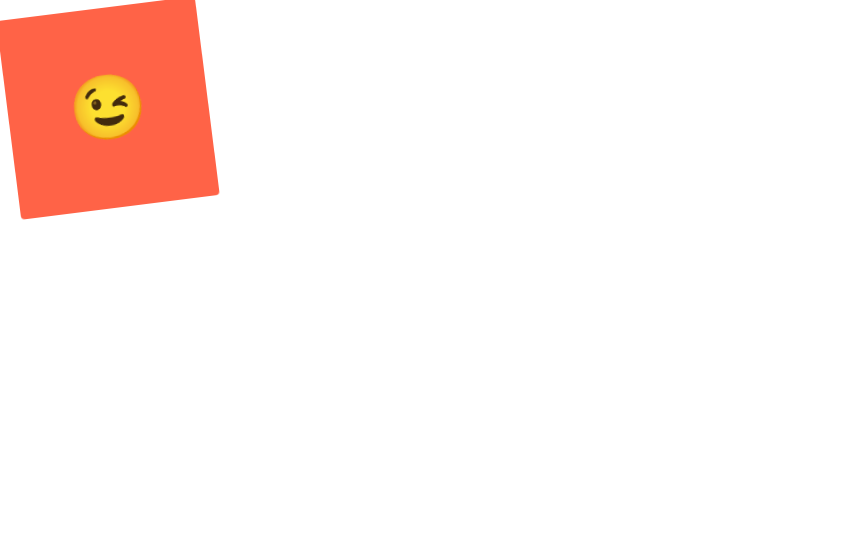
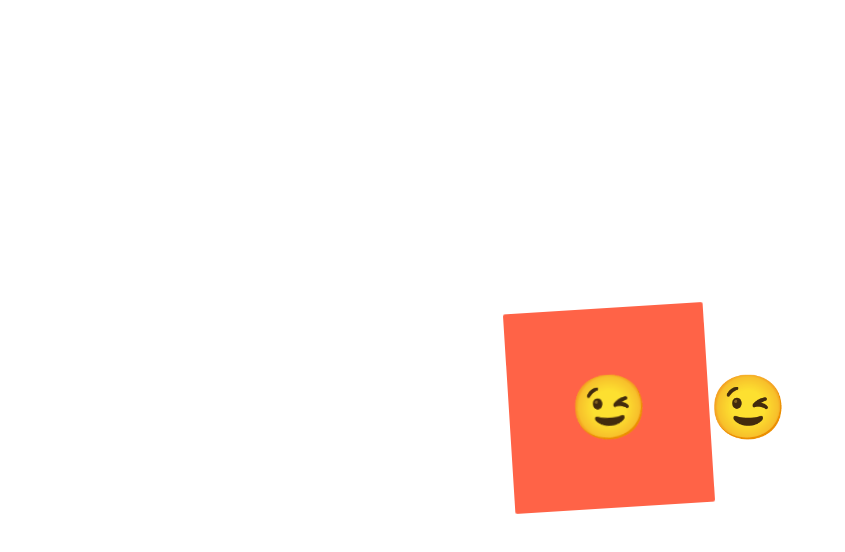
Before and after one commit to S2-D/react-masterclass, a React (Create React App) app: page / in a window 1280 px wide. Shown: the top 552 px of the page, without its empty margins (0-845 px from the left). Built offline with nearby package versions, Linux system fonts and the light colour scheme.

Commit message:
Pseudo Selectors Two

```diff
--- a/src/App.js
+++ b/src/App.js
@@ -2,9 +2,12 @@ import styled, { keyframes } from "styled-components";
 
 const Wrapper = styled.div`
   display: flex;
+  height: 100vh;
+  width: 100vw;
+  justify-content: center;
+  align-items: center;
 `;
 
-// 애니메이션 : keyframes import 받아야함.
 const rotationAnimation = keyframes`
   0% {
     transform:rotate(0deg);
@@ -19,35 +22,34 @@ const rotationAnimation = keyframes`
   }
 `;
 
+const Emoji = styled.span`
+  font-size: 63px;
+`;
+
 const Box = styled.div`
   height: 200px;
   width: 200px;
   background-color: tomato;
-  animation: ${rotationAnimation} 1s linear infinite;
+  animation: ${rotationAnimation} 2s linear infinite;
   display: flex;
   justify-content: center;
   align-items: center;
-  /* 모든 태그를 styled-component로 사용할 필요 없음, 자식 스타일 설정 가능 */
-  span {
-    font-size: 63px;
-    /* 여기서 &은 span을 가리킴 */
+  /* span대신 Emoji를 target하면 as="p"와 관계없이 적용 & Box > Emoji만 스타일 적용!  */
+  ${Emoji} {
     &:hover {
-      font-size: 20px;
+      font-size: 98px;
     }
-    /* &:active {
-      opacity: 0;
-    } */
-  }
-  // &:hover와 같다.
-  span:hover {
+    &:active {
+    }
   }
 `;
 function App() {
   return (
     <Wrapper>
       <Box>
-        <span>😉</span>
+        <Emoji as="p">😉</Emoji> {/* 애니메이션 적용 O */}
       </Box>
+      <Emoji as="p">😉</Emoji> {/* 애니메이션 적용 X */}
     </Wrapper>
   );
 }
```
